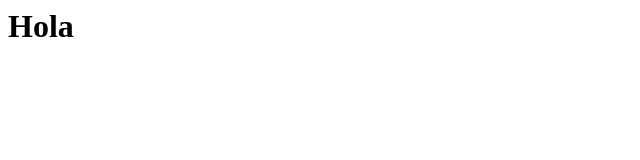
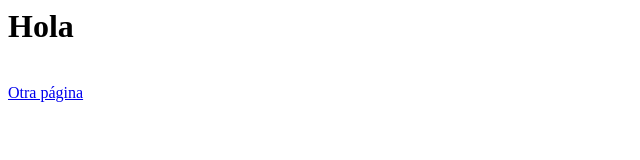
Before and after one commit to johan023/joanamoros, a plain HTML site: page index.html in a window 1280 px wide. Shown: the full height of the page, 0-640 px from the left. Drawn offline with Linux system fonts and the light colour scheme.

Commit message:
Update index.html

```diff
--- a/index.html
+++ b/index.html
@@ -1 +1,3 @@
 <h1>Hola</h1>
+<br>
+<a href="other.html">Otra página</a>
```
